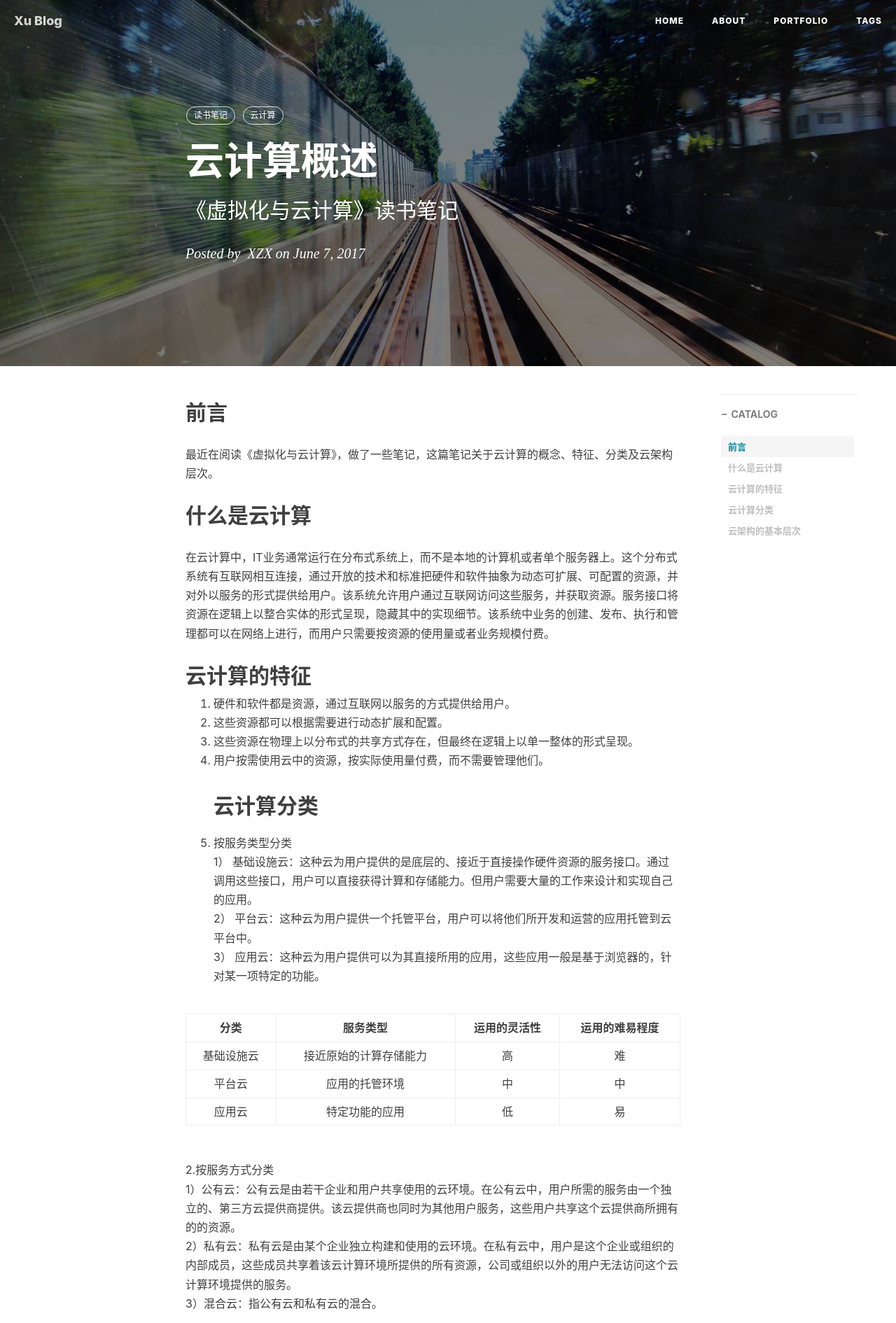
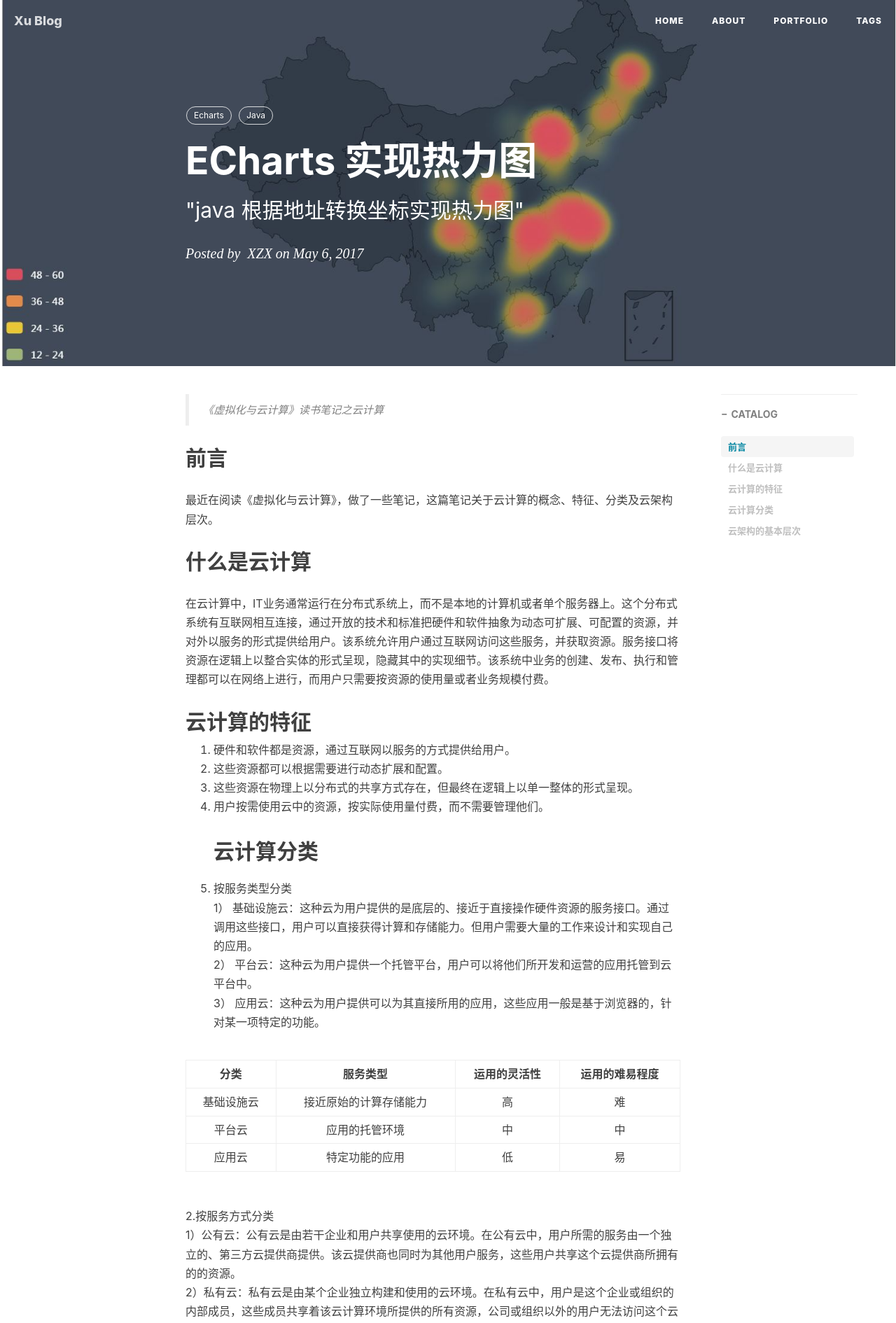
Before and after one commit to popsiclexu/popsiclexu.github.io, a Jekyll site: the page built from _posts/2017-06-07-读书笔记-云计算.markdown, in a window 1280 px wide. Shown: the top 1890 px of the page at 70% size. Built offline with Jekyll 4.4.1, drawn with Linux system fonts in a browser that asks for light colours; nearby versions of some CDN libraries; a script that is not in the unit is left out; comment, search, counter and statistics services are not loaded.

Commit message:
Update 2017-06-07-读书笔记-云计算.markdown

```diff
--- a/_posts/2017-06-07-读书笔记-云计算.markdown
+++ b/_posts/2017-06-07-读书笔记-云计算.markdown
@@ -1,15 +1,19 @@
 ---
 layout: post
-title: 云计算概述
-subtitle: '《虚拟化与云计算》读书笔记'
-date: 2017-06-07T17:00:00.000Z
+title: ECharts 实现热力图
+subtitle: ' "java 根据地址转换坐标实现热力图"'
+date: 2017-05-6T10:00:00.000Z
 author: "\_XZX"
-header-img: img/post-bg-2015.jpg
+header-img: img/map.JPG
 catalog: true
 tags:
-  - 读书笔记
-  - 云计算
+  - Echarts
+  - Java
 ---
+
+> 《虚拟化与云计算》读书笔记之云计算
+
+
 ## 前言
 最近在阅读《虚拟化与云计算》，做了一些笔记，这篇笔记关于云计算的概念、特征、分类及云架构层次。
 ## 什么是云计算
```
